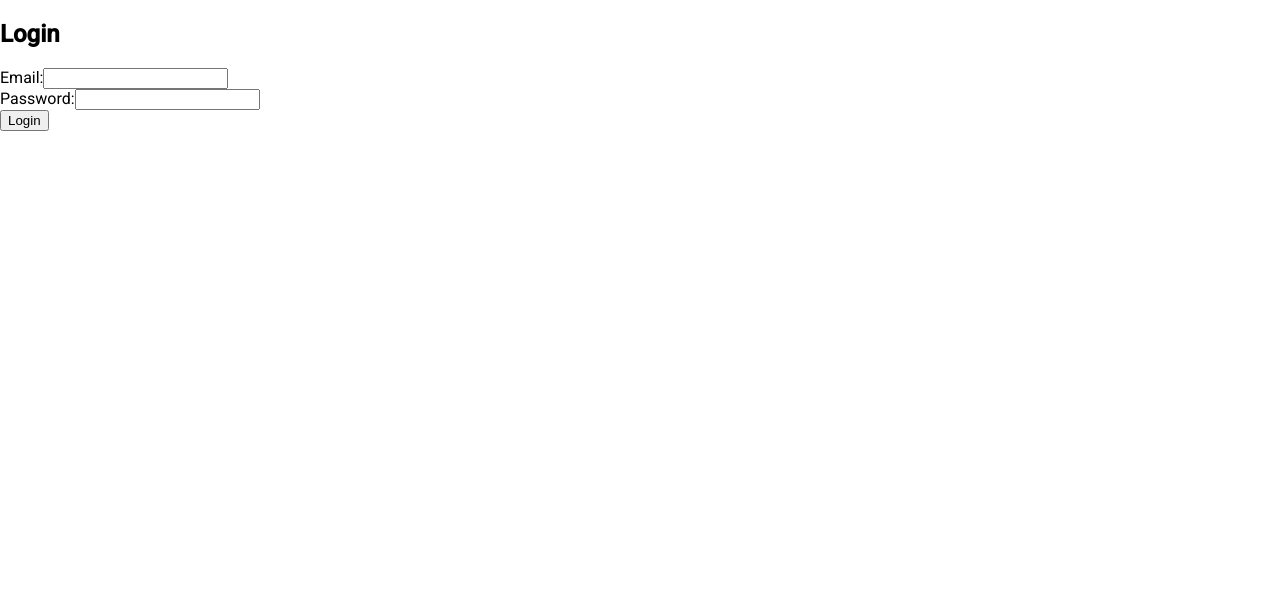
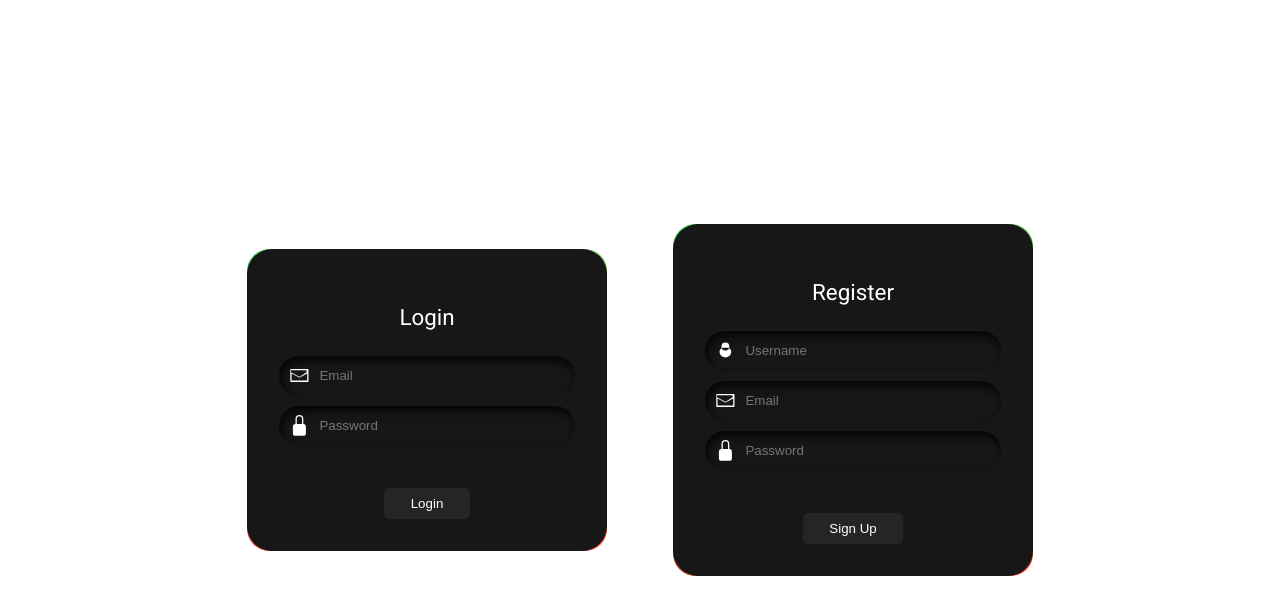
Before and after one commit to rayjbaldwin/fauxfolio, an Angular app in the folder frontend/: page / in a window 1280 px wide. Before the commit this address led to /login. Shown: the top 614 px of the page. Built offline with nearby package versions, Linux system fonts and the light colour scheme.

Commit message:
singular login/register page & small simulation UI update

```diff
--- a/frontend/src/app/portfolio-simulation/portfolio-simulation.component.ts
+++ b/frontend/src/app/portfolio-simulation/portfolio-simulation.component.ts
@@ -68,6 +68,9 @@ export class PortfolioSimulationComponent implements OnInit, OnDestroy {
     if (this.simulationChart) {
       this.simulationChart.destroy();
     }
+    const first = values[0] ?? 0;
+    const last  = values[values.length - 1] ?? 0;
+    const trendColor = last >= first ? '#4CD863' : '#FE3B2F';
 
     const canvas = document.getElementById('simulationChart') as HTMLCanvasElement;
     if (!canvas) {
@@ -88,7 +91,8 @@ export class PortfolioSimulationComponent implements OnInit, OnDestroy {
           label: 'Portfolio Value',
           data: values,
           fill: false,
-          borderColor: 'blue',
+          borderColor: trendColor,
+          pointBackgroundColor: trendColor,
           tension: 0.1
         }]
       },
--- /dev/null
+++ b/frontend/src/app/single-auth/single-auth.component.css
@@ -0,0 +1,100 @@
+.auth-container {
+  display: flex;
+  justify-content: center;
+  align-items: center;
+  height: 100vh;
+  gap: 2rem;
+  padding: 0 1rem;
+  box-sizing: border-box;
+}
+
+.card {
+  background-image: linear-gradient(170deg, #4CD863 0%, #FE3B2F 100%);
+  border-radius: 22px;
+  transition: box-shadow 0.3s;
+  width: 360px;
+  max-width: 100%;
+}
+
+.card:hover {
+  box-shadow: 0 0 30px rgba(0,255,117,0.3);
+}
+
+.card2 {
+  border-radius: 0;
+  transition: transform 0.2s;
+}
+.card2:hover {
+  transform: scale(0.98);
+  border-radius: 20px;
+}
+
+.form {
+  display: flex;
+  flex-direction: column;
+  gap: 10px;
+  padding: 2rem;
+  background-color: #171717;
+  border-radius: 25px;
+  color: #d3d3d3;
+}
+
+#heading {
+  text-align: center;
+  color: #fff;
+  font-size: 1.4rem;
+  margin-bottom: 1rem;
+}
+
+.field {
+  display: flex;
+  align-items: center;
+  gap: 0.5em;
+  padding: 0.6em;
+  border-radius: 25px;
+  background-color: #171717;
+  box-shadow: inset 2px 5px 10px #050505;
+}
+.input-icon {
+  width: 1.3em;
+  height: 1.3em;
+  fill: #fff;
+}
+.input-field {
+  flex: 1;
+  background: none;
+  border: none;
+  color: #d3d3d3;
+  outline: none;
+}
+
+.btn {
+  display: flex;
+  justify-content: center;
+  margin-top: 2rem;
+}
+.button1, .button2 {
+  padding: 0.6em 2em;
+  background-color: #252525;
+  color: #fff;
+  border: none;
+  border-radius: 5px;
+  margin: 0 0.5em;
+  cursor: pointer;
+  transition: background 0.2s;
+}
+.button1:hover,
+.button2:hover {
+  background-color: #000;
+}
+
+.error {
+  color: #f33;
+  text-align: center;
+  margin-top: 0.5rem;
+}
+
+.separator {
+  width: 2px;
+  background-color: rgba(255,255,255,0.3);
+}
--- /dev/null
+++ b/frontend/src/app/single-auth/single-auth.component.html
@@ -0,0 +1,103 @@
+<div class="auth-container">
+
+  <div class="card">
+    <div class="card2">
+      <form class="form" (ngSubmit)="onLogin()">
+        <p id="heading">Login</p>
+
+        <div class="field">
+          <svg class="input-icon" viewBox="0 0 16 16" fill="currentColor">
+            <path d="M1.5 3h13a.5.5 0 0 1 .5.5v9a.5.5 0 0 1-.5.5h-13a.5.5 0 0 1-.5-.5v-9A.5.5 0 0 1 1.5 3zm0 1v1.607l6.396 3.4a.5.5 0 0 0 .408 0L13.5 5.607V4H1.5zM14 12V6.628l-5.396 2.865a1.5 1.5 0 0 1-1.208 0L2 6.628V12h12z"/>
+          </svg>
+          <input
+            class="input-field"
+            type="email"
+            placeholder="Email"
+            [(ngModel)]="loginEmail"
+            name="loginEmail"
+            required
+          />
+        </div>
+
+        <div class="field">
+          <svg class="input-icon" viewBox="0 0 16 16" fill="currentColor">
+            <path d="M8 1a2 2 0 0 1 2 2v4H6V3a2 2 0 0 1 2-2zm3 6V3a3 3 0 0 0-6 0v4a2 2 0 0 0-2 2v5a2 2 0 0 0 2 2h6a2 2 0 0 0 2-2V9a2 2 0 0 0-2-2z"/>
+          </svg>
+          <input
+            class="input-field"
+            type="password"
+            placeholder="Password"
+            [(ngModel)]="loginPassword"
+            name="loginPassword"
+            required
+          />
+        </div>
+
+        <div class="btn">
+          <button type="submit" class="button1">Login</button>
+        </div>
+
+        <p *ngIf="loginError" class="error">{{ loginError }}</p>
+      </form>
+    </div>
+  </div>
+
+  <div class="separator"></div>
+
+  <div class="card">
+    <div class="card2">
+      <form class="form" (ngSubmit)="onRegister()">
+        <p id="heading">Register</p>
+
+        <div class="field">
+          <svg class="input-icon" viewBox="0 0 16 16" fill="currentColor">
+            <path d="M8 8a3 3 0 1 0 0-6 3 3 0 0 0 0 6zm4.5 1a4.5 4.5 0 1 1-9 0c0-1.657 1.343-3 3-3h3c1.657 0 3 1.343 3 3z"/>
+          </svg>
+          <input
+            class="input-field"
+            type="text"
+            placeholder="Username"
+            [(ngModel)]="regUsername"
+            name="regUsername"
+            required
+          />
+        </div>
+
+        <div class="field">
+          <svg class="input-icon" viewBox="0 0 16 16" fill="currentColor">
+            <path d="M1.5 3h13a.5.5 0 0 1 .5.5v9a.5.5 0 0 1-.5.5h-13a.5.5 0 0 1-.5-.5v-9A.5.5 0 0 1 1.5 3zm0 1v1.607l6.396 3.4a.5.5 0 0 0 .408 0L13.5 5.607V4H1.5zM14 12V6.628l-5.396 2.865a1.5 1.5 0 0 1-1.208 0L2 6.628V12h12z"/>
+          </svg>
+          <input
+            class="input-field"
+            type="email"
+            placeholder="Email"
+            [(ngModel)]="regEmail"
+            name="regEmail"
+            required
+          />
+        </div>
+
+        <div class="field">
+          <svg class="input-icon" viewBox="0 0 16 16" fill="currentColor">
+            <path d="M8 1a2 2 0 0 1 2 2v4H6V3a2 2 0 0 1 2-2zm3 6V3a3 3 0 0 0-6 0v4a2 2 0 0 0-2 2v5a2 2 0 0 0 2 2h6a2 2 0 0 0 2-2V9a2 2 0 0 0-2-2z"/>
+          </svg>
+          <input
+            class="input-field"
+            type="password"
+            placeholder="Password"
+            [(ngModel)]="regPassword"
+            name="regPassword"
+            required
+          />
+        </div>
+
+        <div class="btn">
+          <button type="submit" class="button2">Sign Up</button>
+        </div>
+
+        <p *ngIf="regError" class="error">{{ regError }}</p>
+      </form>
+    </div>
+  </div>
+
+</div>
--- /dev/null
+++ b/frontend/src/app/single-auth/single-auth.component.ts
@@ -0,0 +1,43 @@
+import { Component }    from '@angular/core';
+import { Router }       from '@angular/router';
+import { AuthService }  from '../services/auth.service';
+import { CommonModule } from '@angular/common';
+import { FormsModule }  from '@angular/forms';
+
+@Component({
+  selector: 'app-auth',
+  standalone: true,
+  imports: [CommonModule, FormsModule],
+  templateUrl: './single-auth.component.html',
+  styleUrls: ['./single-auth.component.css']
+})
+export class SingleAuthComponent {
+  loginEmail    = '';
+  loginPassword = '';
+  loginError    = '';
+  regUsername = '';
+  regEmail    = '';
+  regPassword = '';
+  regError    = '';
+
+  constructor(private auth: AuthService, private router: Router) {}
+
+  onLogin() {
+    this.loginError = '';
+    this.auth.login(this.loginEmail, this.loginPassword).subscribe({
+      next: () => this.router.navigate(['/create-portfolio']),
+      error: err => this.loginError = err.error?.message || 'Login failed'
+    });
+  }
+
+  onRegister() {
+    this.regError = '';
+    this.auth.register(this.regUsername, this.regEmail, this.regPassword).subscribe({
+      next: () => {
+        this.loginEmail = this.regEmail;
+        this.loginPassword = '';
+      },
+      error: err => this.regError = err.error?.message || 'Registration failed'
+    });
+  }
+}
```
Also changed, not shown: frontend/src/app/app.routes.ts (+10 -6 lines), 2 other files (tests, documents, lock files or other folders).
